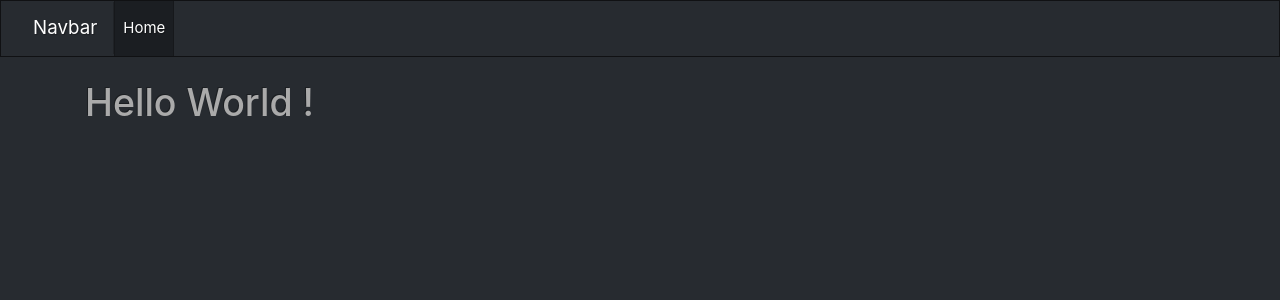
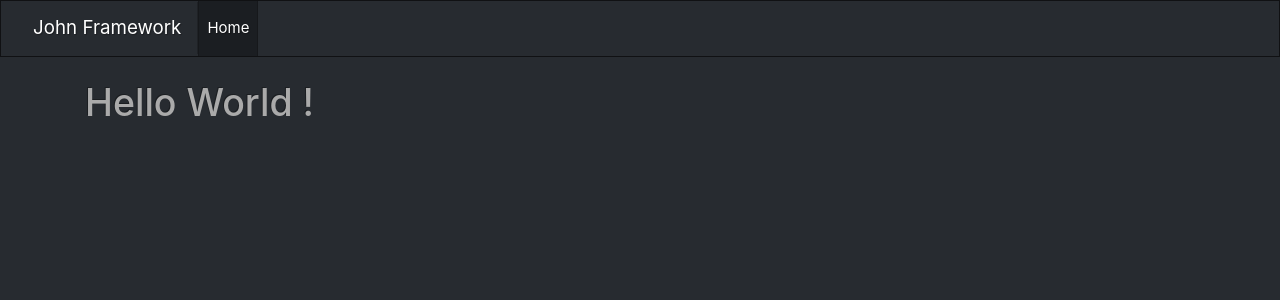
Before and after one commit to Falcomfr/john_framework, a PHP site: page / in a window 1280 px wide. Shown: the top 300 px of the page. Run offline with PHP 8.4, Linux system fonts and the light colour scheme.

Commit message:
petite modif

```diff
--- a/App/Views/layout/default.php
+++ b/App/Views/layout/default.php
@@ -12,12 +12,12 @@
 </head>
 <body>
 <nav class="navbar navbar-expand-md navbar-dark bg-dark fixed-top">
-      <a class="navbar-brand" href="./">Navbar</a>
+      <a class="navbar-brand" href="./">John Framework</a>
       <button class="navbar-toggler" type="button" data-toggle="collapse" data-target="#navbarsExampleDefault" aria-controls="navbarsExampleDefault" aria-expanded="false" aria-label="Toggle navigation">
         <span class="navbar-toggler-icon"></span>
       </button>
 
-      <div class="collapse navbar-collapse" id="navbarsExampleDefault">
+      <div class="collapse navbar-collapse">
         <ul class="navbar-nav mr-auto">
           <li class="nav-item active">
             <a class="nav-link" href="./">Home <span class="sr-only">(current)</span></a>
```
